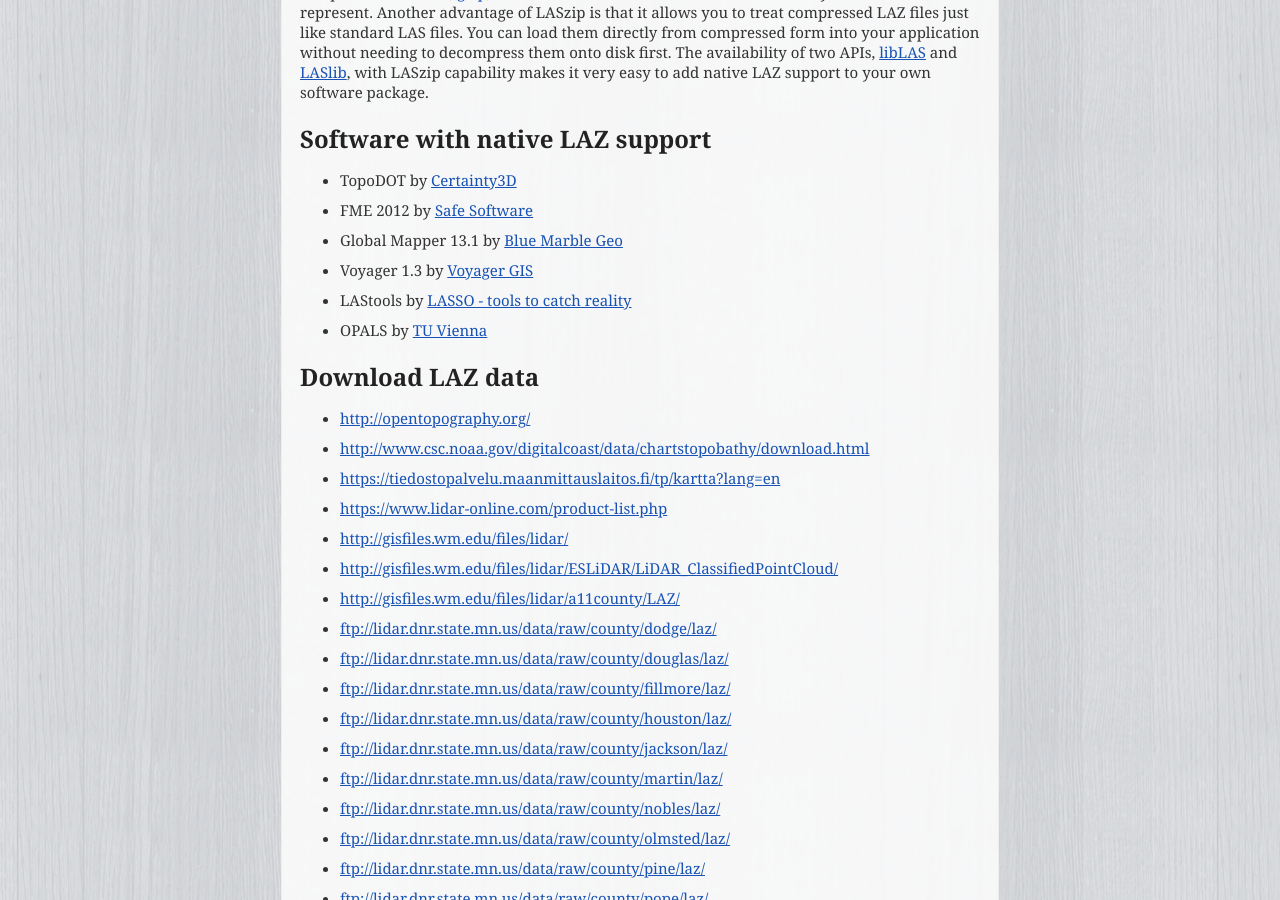
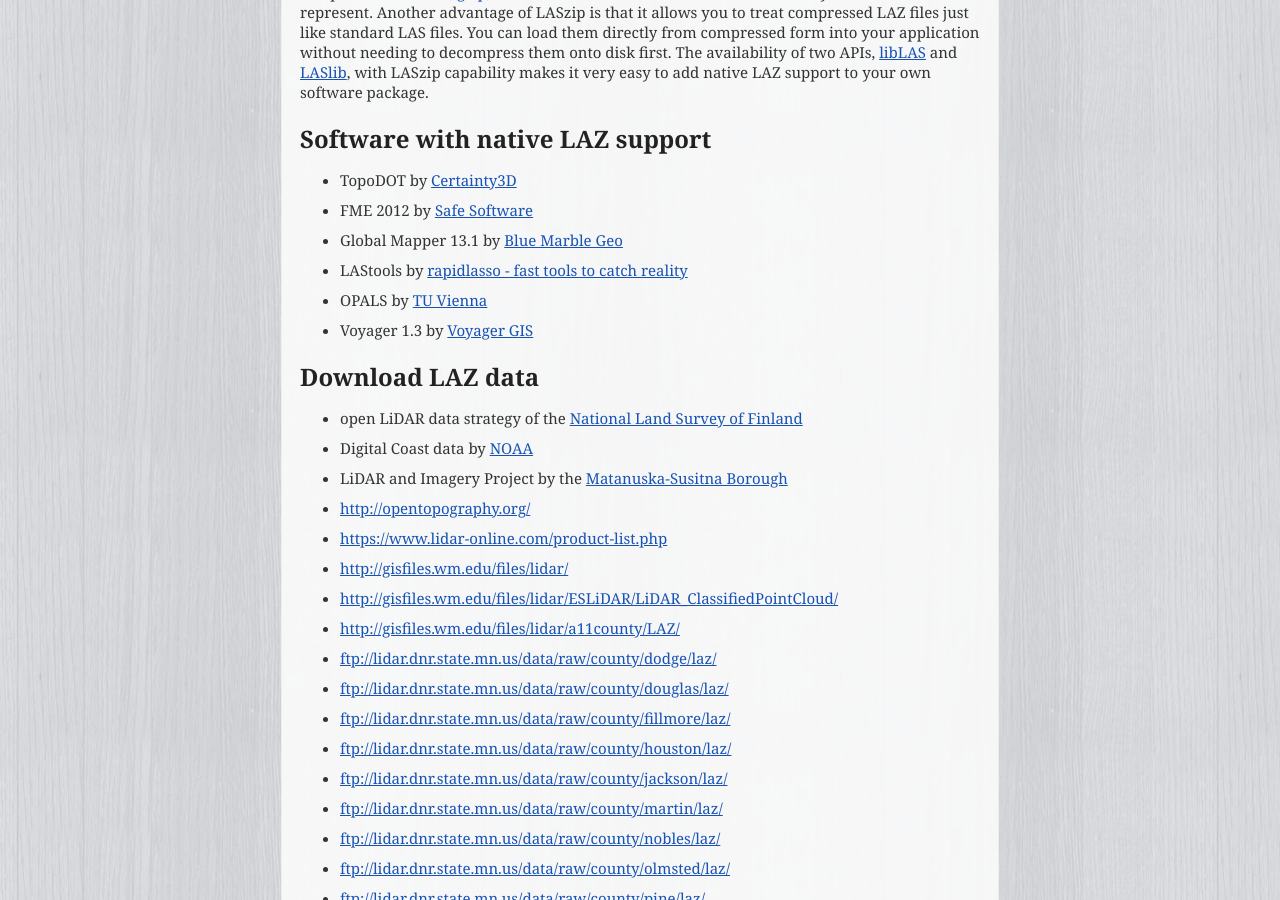
Before and after one commit to LASzip/LASzip, a Sphinx documentation site: the page built from docs/source/index.rst, in a window 1280 px wide and 900 px high, scrolled down 1168 px. Built offline with Sphinx 7.4.7, drawn with Linux system fonts in a browser that asks for light colours; some of the changed text lies outside the part shown.

Commit message:
more LAZ sources

```diff
--- a/docs/source/index.rst
+++ b/docs/source/index.rst
@@ -82,15 +82,16 @@
 * TopoDOT by `Certainty3D <http://www.certainty3d.com/products/topodot/>`_
 * FME 2012 by `Safe Software <http://www.safe.com/>`_
 * Global Mapper 13.1 by `Blue Marble Geo <http://www.bluemarblegeo.com/>`_
+* LAStools by `rapidlasso - fast tools to catch reality <http://www.rapidlasso.com/>`_
+* OPALS by `TU Vienna <http://www.ipf.tuwien.ac.at/opals/>`_
 * Voyager 1.3 by `Voyager GIS <http://www.voyagergis.com/>`_
-* LAStools by `LASSO - tools to catch reality <http://www.rapidlasso.com/>`_
-* OPALS by `TU Vienna <http://www.ipf.tuwien.ac.at/opals/>`_
 
 Download LAZ data
 ------------------------------------------------------------------------------
+* open LiDAR data strategy of the `National Land Survey of Finland <https://tiedostopalvelu.maanmittauslaitos.fi/tp/kartta?lang=en>`_
+* Digital Coast data by `NOAA <http://www.csc.noaa.gov/digitalcoast/data/chartstopobathy/download.html>`_
+* LiDAR and Imagery Project by the `Matanuska-Susitna Borough <http://matsu.gina.alaska.edu/LiDAR/Point_MacKenzie/Point_Cloud/Classified.laz/>`_
 * http://opentopography.org/
-* http://www.csc.noaa.gov/digitalcoast/data/chartstopobathy/download.html
-* https://tiedostopalvelu.maanmittauslaitos.fi/tp/kartta?lang=en
 * https://www.lidar-online.com/product-list.php
 * http://gisfiles.wm.edu/files/lidar/
 * http://gisfiles.wm.edu/files/lidar/ESLiDAR/LiDAR_ClassifiedPointCloud/
@@ -133,7 +134,8 @@
 * `Oregon Lidar Consortium <http://www.oregongeology.org/sub/projects/olc/default.htm>`_
 * `Minnesota Department of Natural Resources <http://www.dnr.state.mn.us/>`_
 * `US Army Corps of Engineers <http://erdc.usace.army.mil/>`_
-
+* ...
+x
 Uncompressed LAS data (yet to be lazzed)
 ------------------------------------------------------------------------------
 
@@ -163,6 +164,6 @@
 .. _`LASlib`: http://lastools.org/download/laslib_README.txt
 .. _`LASlib source`: http://lastools.org/download/laslib.zip
 .. _`laszip`: http://lastools.org/download/laszip.zip
-.. _`laszip.exe`: http://lastools.org/
+.. _`laszip.exe`: http://lastools.org/download/laszip.exe
 .. _`paper`: http://lastools.org/download/laszip.pdf
 .. _`video`: http://www.youtube.com/watch?v=A0s0fVktj6U
```
Also changed, not shown: other parts of docs/source/index.rst (+0 -1 lines).
